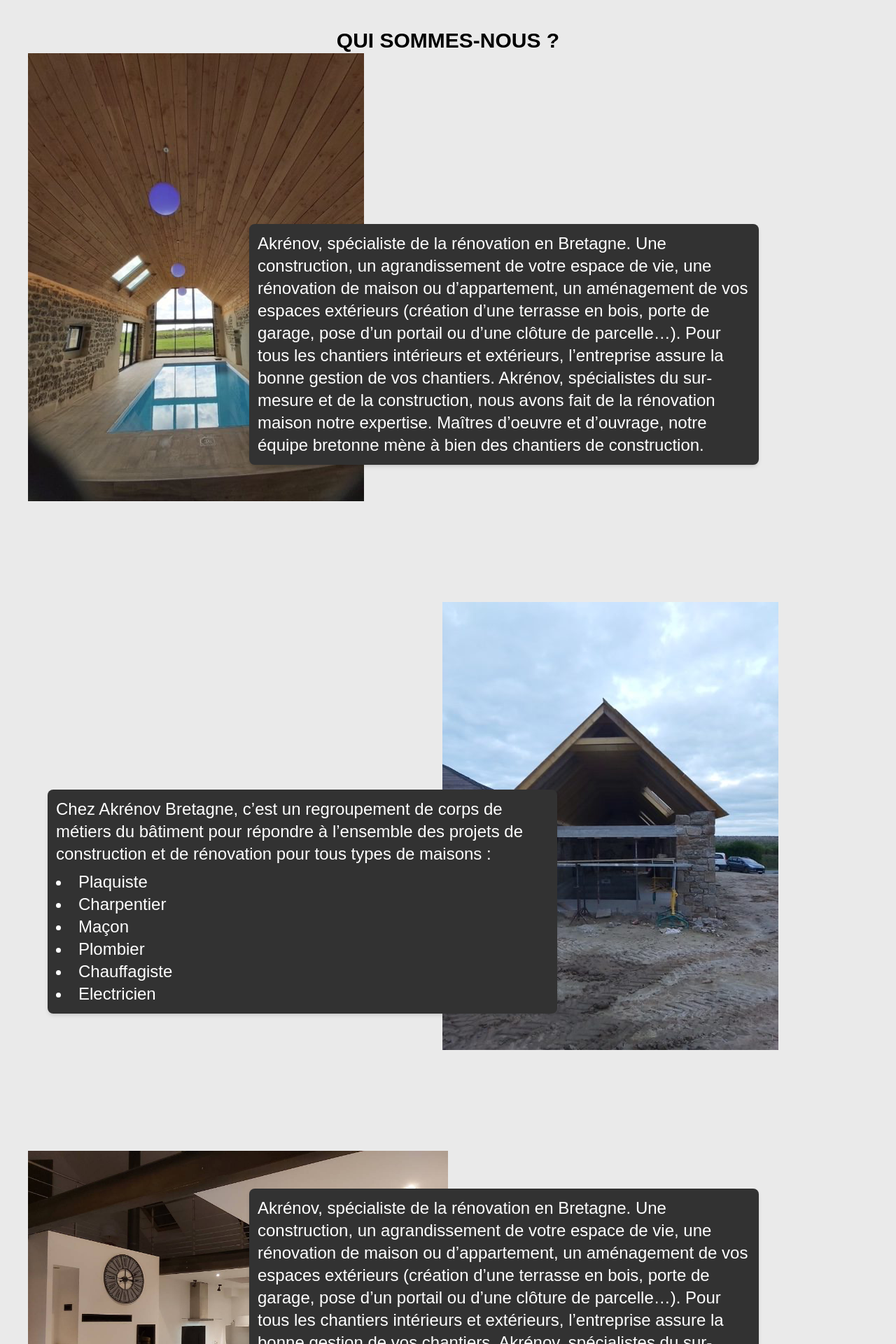
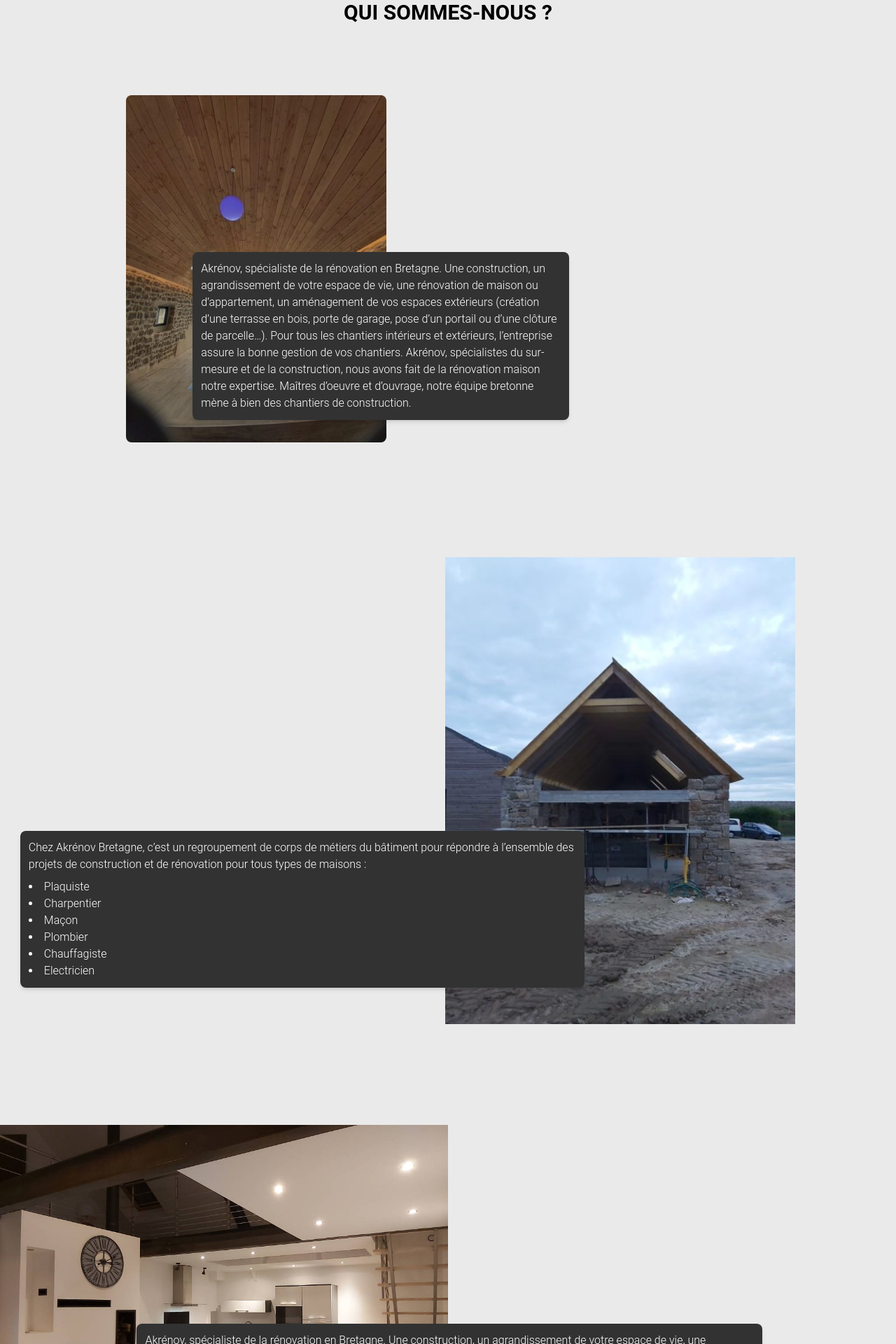
Before and after one commit to GaspardPcht/AkRenov, a Next.js app: page / in a window 1280 px wide. Shown: the part 840-2760 px from the top of the page at 70% size. Built offline with nearby package versions, Linux system fonts and the light colour scheme.

Commit message:
Mise à jour de la page À propos : remplacement des images par des composants Image, ajustement des styles et modification de la police en Roboto. Amélioration de la structure du code et des conteneurs de texte.

```diff
--- a/app/About/page.tsx
+++ b/app/About/page.tsx
@@ -1,28 +1,35 @@
 import React from 'react';
+import Image from 'next/image';
 import ContainerText from '../components/ContainerText';
 
 export default function About() {
   return (
-    <div className="p-10">
-      <div className="flex justify-center text-2xl md:text-3xl font-poppins font-bold text-black">
+    <div className="">
+      <div className="flex justify-center text-2xl md:text-3xl font-bold mb-20 text-black">
         <h1>QUI SOMMES-NOUS ?</h1>
       </div>
 
       {/* Image Section */}
-      <div className="flex justify-center lg:justify-normal mb-6 relative  ">
-        <img
+      <div className="flex justify-center lg:justify-normal mb-6 p-5  relative  ">
+        <Image
           src="/assets/piscine.png"
           alt="Piscine rénovée par Akrénov"
+          className='lg:w-[30%] rounded-lg mx-40'
+          width={500}  // Ajuste la largeur selon ton image
+          height={300} // Ajuste la hauteur selon ton image
         />
 
         {/* Text container */}
-        <div className="hidden absolute lg:flex mt-4 lg:mt-0 bottom-9 left-40">
+        <div className="hidden absolute lg:flex mt-4 lg:mt-0 bottom-9 lg:w-3/5 left-40">
           <ContainerText
             text={
               <p>Akrénov, spécialiste de la rénovation en Bretagne. Une construction, un agrandissement de votre espace de vie, une rénovation de maison ou d’appartement, un aménagement de vos espaces extérieurs (création d’une terrasse en bois, porte de garage, pose d’un portail ou d’une clôture de parcelle…). Pour tous les chantiers intérieurs et extérieurs, l’entreprise assure la bonne gestion de vos chantiers. Akrénov, spécialistes du sur-mesure et de la construction, nous avons fait de la rénovation maison notre expertise. Maîtres d’oeuvre et d’ouvrage, notre équipe bretonne mène à bien des chantiers de construction.</p>
             }
           />
-        </div>             </div>      {/* Text for mobile */}
+        </div>
+      </div>
+
+      {/* Text for mobile */}
       <div className="lg:hidden mt-4">
         <ContainerText
           text={
@@ -31,14 +38,16 @@
         />
       </div>
 
-      <div className="flex justify-center lg:justify-end mb-6 relative lg:right-32 mt-10 lg:mt-36 ">
-        <img
+      <div className="flex justify-center lg:justify-end mb-6 relative lg:right-36 mt-10 lg:mt-36 ">
+        <Image
           src="/assets/veranda_after.png"
           alt="Piscine rénovée par Akrénov"
+          width={500}  // Ajuste la largeur selon ton image
+          height={300} // Ajuste la hauteur selon ton image
         />
 
         {/* Text container */}
-        <div className="hidden absolute lg:flex mt-4 lg:mt-0 bottom-9 right-40">
+        <div className="hidden absolute lg:flex mt-4 lg:mt-0 bottom-9 right-32">
           <ContainerText
             text={
               <div>
@@ -75,15 +84,18 @@
           }
         />
       </div>
+
       <div className="flex justify-center lg:justify-normal mt-4 mb-6 lg:mt-36 relative  ">
-        <img
+        <Image
           src="/assets/cuisine_3.png"
           alt="Piscine rénovée par Akrénov"
-         className='w-[90%] lg:w-[50%]'
+          className='w-[90%] lg:w-[50%]'
+          width={600}  // Ajuste la largeur selon ton image
+          height={400} // Ajuste la hauteur selon ton image
         />
 
         {/* Text container */}
-        <div className="hidden absolute lg:flex mt-4 lg:mt-0 bottom-9 left-40">
+        <div className="hidden absolute lg:flex mt-4 lg:mt-0 bottom-9 left-1">
           <ContainerText
             text={
               <p>Akrénov, spécialiste de la rénovation en Bretagne. Une construction, un agrandissement de votre espace de vie, une rénovation de maison ou d’appartement, un aménagement de vos espaces extérieurs (création d’une terrasse en bois, porte de garage, pose d’un portail ou d’une clôture de parcelle…). Pour tous les chantiers intérieurs et extérieurs, l’entreprise assure la bonne gestion de vos chantiers. Akrénov, spécialistes du sur-mesure et de la construction, nous avons fait de la rénovation maison notre expertise. Maîtres d’oeuvre et d’ouvrage, notre équipe bretonne mène à bien des chantiers de construction.</p>
--- a/app/components/ContainerText.tsx
+++ b/app/components/ContainerText.tsx
@@ -10,7 +10,7 @@
       className="
         p-3
         bg-[#323232]
-        text-2xl
+        text-1xl
         font-poppins
         font-light
         text-white
--- a/app/components/Header.tsx
+++ b/app/components/Header.tsx
@@ -50,7 +50,7 @@
       </div>
 
       {/* Desktop Navigation Links */}
-      <div className="hidden lg:flex gap-3 lg:gap-10 items-center flex-1 font-poppins justify-end lg:mr-10 md:mr-4">
+      <div className="hidden lg:flex gap-3 lg:gap-10 items-center flex-1 font-roboto  justify-end lg:mr-10 md:mr-4">
         {["QUI SOMMES NOUS ?", "NOS PRESTATIONS", "PORTFOLIO", "CONTACT"].map(
           (item, index) => (
             <motion.div
@@ -67,7 +67,7 @@
               animate={{ opacity: 1, y: 0 }}
               transition={{ duration: 0.5, delay: index * 0.2 }}
             >
-              <span className="text-lg lg:text-2xl font-extrabold opacity-50 text-[#D9D9D9] hover:opacity-100">
+              <span className="text-lg lg:text-2xl font-extralight opacity-50 text-[#D9D9D9] hover:opacity-100">
                 {item}
               </span>
             </motion.div>
--- a/app/globals.css
+++ b/app/globals.css
@@ -2,7 +2,7 @@
 @tailwind components;
 @tailwind utilities;
 
-@import url('https://fonts.googleapis.com/css2?family=Poppins:ital,wght@0,100;0,200;0,300;0,400;0,500;0,600;0,700;0,800;0,900;1,100;1,200;1,300;1,400;1,500;1,600;1,700;1,800;1,900&display=swap');
+@import url('https://fonts.googleapis.com/css2?family=Roboto:wght@100;300;400;500;700&display=swap');
 
 :root {
   --background: #EAEAEA;
@@ -19,6 +19,6 @@
 body {
   color: var(--foreground);
   background-color: var(--background);
-  font-family: 'Poppins', Arial, Helvetica, sans-serif;
+  font-family: 'Roboto', 'Arial', sans-serif;
   transition: background-color 0.3s ease, color 0.3s ease;
 }
--- a/app/page.tsx
+++ b/app/page.tsx
@@ -4,7 +4,7 @@
 import { SwipeCarousel } from './components/Carousel';
 import ContactInfo from './components/ContactCards';
 import About from './About/page';
-import { IoIosArrowDropdown } from "react-icons/io";
+import { IoIosArrowDropdown } from 'react-icons/io';
 
 type Section = 'ABOUT' | 'WORK' | 'CONTACT' | null;
 
@@ -63,13 +63,6 @@
   return (
     <div>
       <div className="relative min-h-screen">
-        {/* Main Text */}
-        <div className="absolute left-[3vw] md:left-[3vw] lg:left-[2vw] top-[50%] transform -translate-y-1/2 -translate-x-1/2 pl-2">
-          <span className="flex text-[64px] md:text-[96px] opacity-20 font-bold font-khula text-[#EAEAEA] stroke-black stroke-1 rotate-90">
-            GASPARDPCHT
-          </span>
-        </div>
-
         {/* Always Rendered Header */}
         {isClient && (
           <Header
@@ -113,7 +106,7 @@
       {/* About Section */}
       <div
         ref={sectionsRef.ABOUT}
-        className={visibleSection === 'ABOUT' ? 'bg-gray-100' : ''}
+        className={visibleSection === 'ABOUT' ? 'bg-[#EAEAEA]' : 'bg-[#EAEAEA]'}
       >
         <About />
       </div>
--- a/tailwind.config.ts
+++ b/tailwind.config.ts
@@ -13,7 +13,7 @@
         foreground: "var(--foreground)",
       },
       fontFamily: {
-        poppins: ["Poppins", "sans-serif"],
+        roboto: ['Roboto', 'sans-serif'], // Ajout de la police Roboto
       },
     },
   },
```
